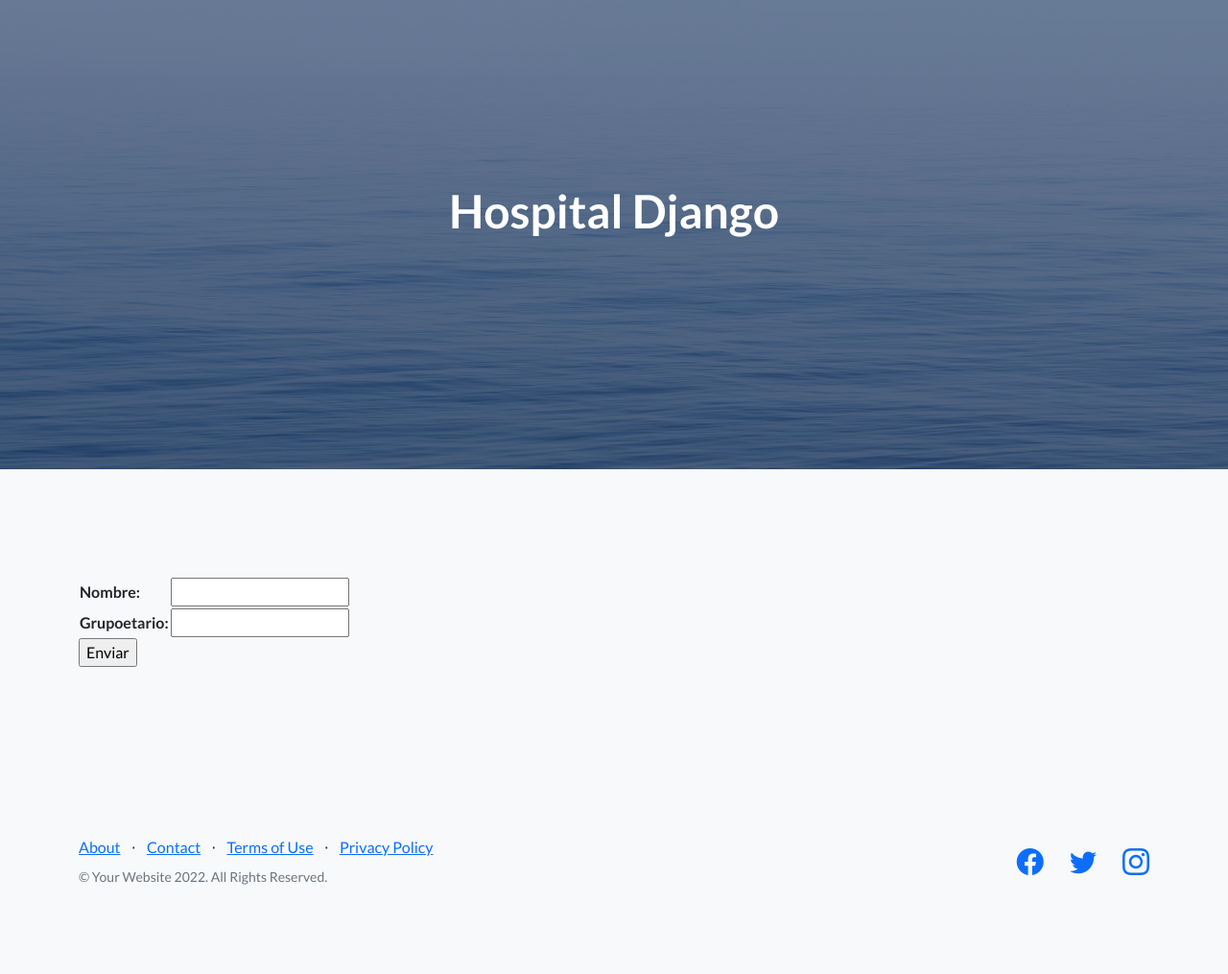
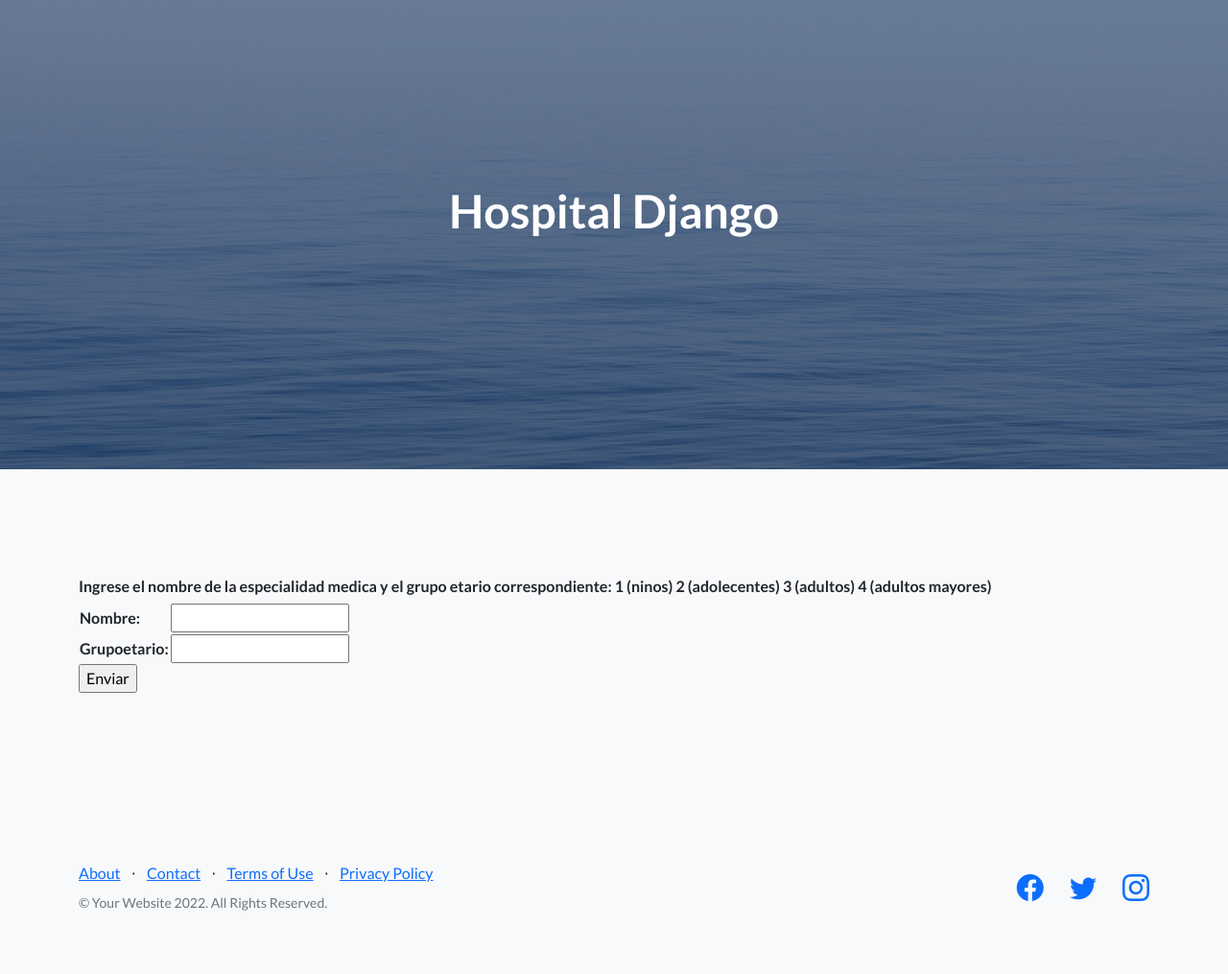
Before and after one commit to MLBoettner/Tercera_Pre_Entrega-Boettner, a Django app: page /especialidades/ in a window 1280 px wide. Shown: the part 67-1082 px from the top of the page at 96% size. Before the commit the page ends 989 px from the top, so only its background shows below. Run offline with Django 4.2, Linux system fonts and the light colour scheme; some libraries are stand-ins or nearby versions.

Commit message:
Agrego comentario

```diff
--- a/AppCoder/templates/AppCoder/especialidades.html
+++ b/AppCoder/templates/AppCoder/especialidades.html
@@ -19,6 +19,7 @@ Especialidades
 
                             <table>
                                 {{especialidades.as_table}}
+                                <h6>Ingrese el nombre de la especialidad medica y el grupo etario correspondiente: 1 (ninos) 2 (adolecentes) 3 (adultos) 4 (adultos mayores) </h6>
                             </table>
 
                             <input type="submit" value="Enviar">
```
